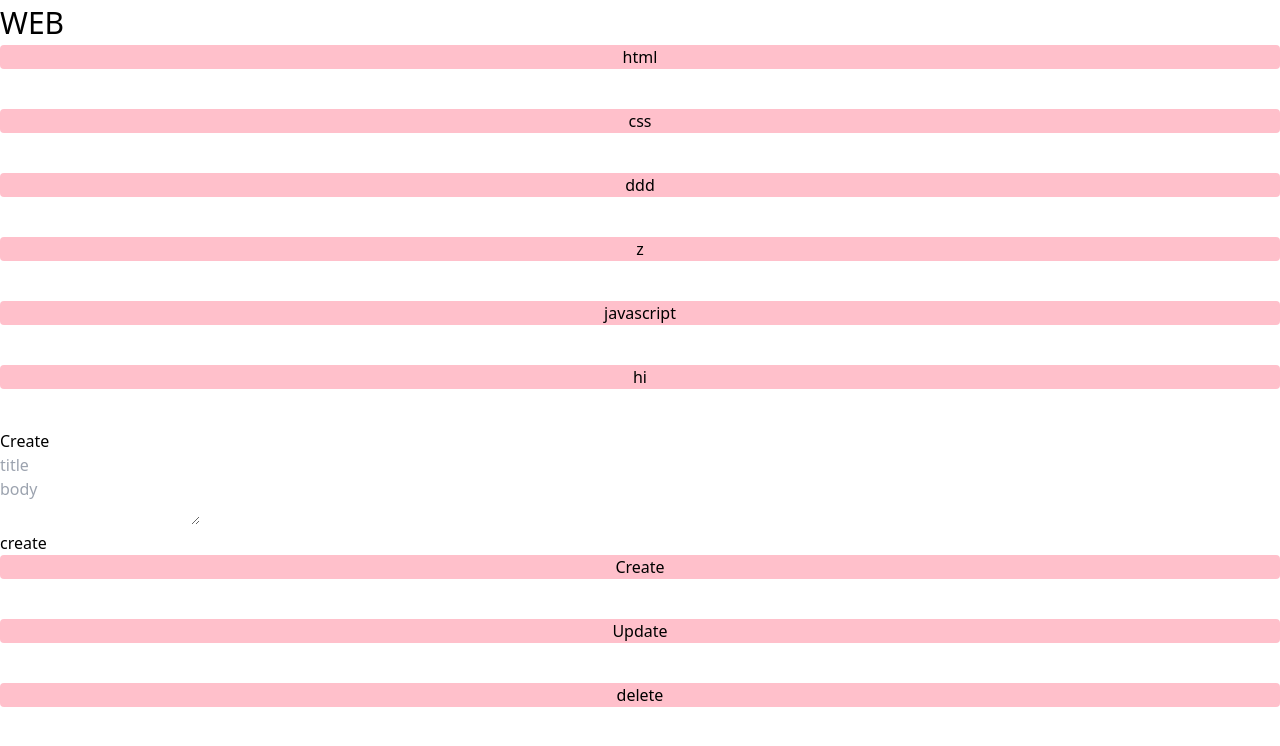
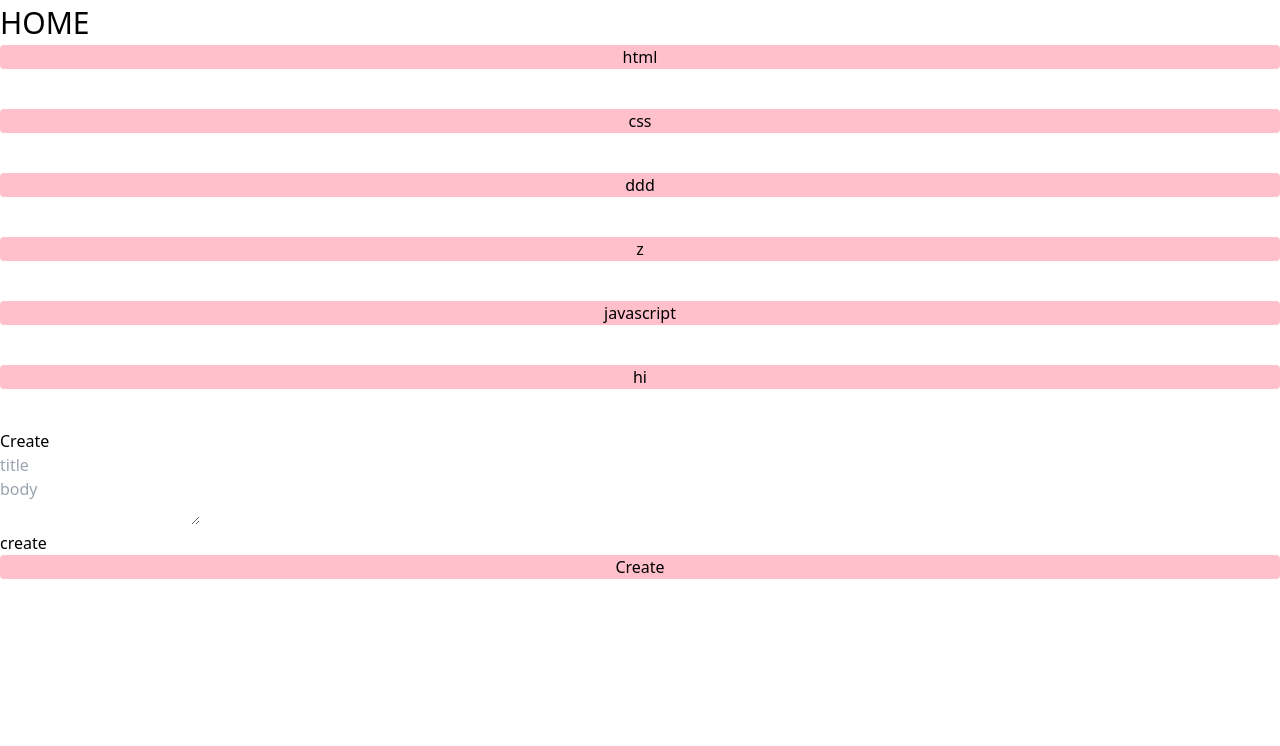
Before and after one commit to zooooss/Nextjs_minipj, a Next.js app: page /create in a window 1280 px wide. Shown: the top 746 px of the page. Built offline with nearby package versions, Linux system fonts and the light colour scheme; data requests are answered from the project's data file.

Commit message:
server/client component 분리, update 기능 추가

```diff
--- /dev/null
+++ b/src/app/Control.js
@@ -0,0 +1,26 @@
+'use client';
+
+import Link from 'next/link';
+import { useParams } from 'next/navigation';
+
+export function Control() {
+    const params = useParams();
+    const id = params.id;
+    return (
+        <ul>
+            <li>
+                <Link href="/create">Create</Link>
+            </li>
+            {id ? (
+                <>
+                    <li>
+                        <Link href={'/update/' + id}>Update</Link>
+                    </li>
+                    <li>
+                        <input type="button" value="delete" />
+                    </li>
+                </>
+            ) : null}
+        </ul>
+    );
+}
--- a/src/app/layout.js
+++ b/src/app/layout.js
@@ -1,3 +1,4 @@
+import { Control } from './Control';
 import './globals.css';
 import Link from 'next/link';
 
@@ -13,7 +14,7 @@ export default async function RootLayout({ children }) {
         <html>
             <body>
                 <h1>
-                    <Link href="/">WEB</Link>
+                    <Link href="/">HOME</Link>
                 </h1>
                 <ol>
                     {topics.map((topic) => {
@@ -26,17 +27,7 @@ export default async function RootLayout({ children }) {
                 </ol>
                 {children}
                 {/* page에서만든컨텐츠는여기 */}
-                <ul>
-                    <li>
-                        <Link href="/create">Create</Link>
-                    </li>
-                    <li>
-                        <Link href="/update/1">Update</Link>
-                    </li>
-                    <li>
-                        <button>delete</button>
-                    </li>
-                </ul>
+                <Control />
             </body>
         </html>
     );
--- a/src/app/page.js
+++ b/src/app/page.js
@@ -3,8 +3,8 @@ import Image from 'next/image';
 export default function Home() {
     return (
         <>
-            <h2>Welcome</h2>
-            Hello, WEB!
+            <h2>Hello</h2>
+            Welcome to Next.js Study Web!
             <br></br>
             <img src="/monkey.png"></img>
         </>
```
